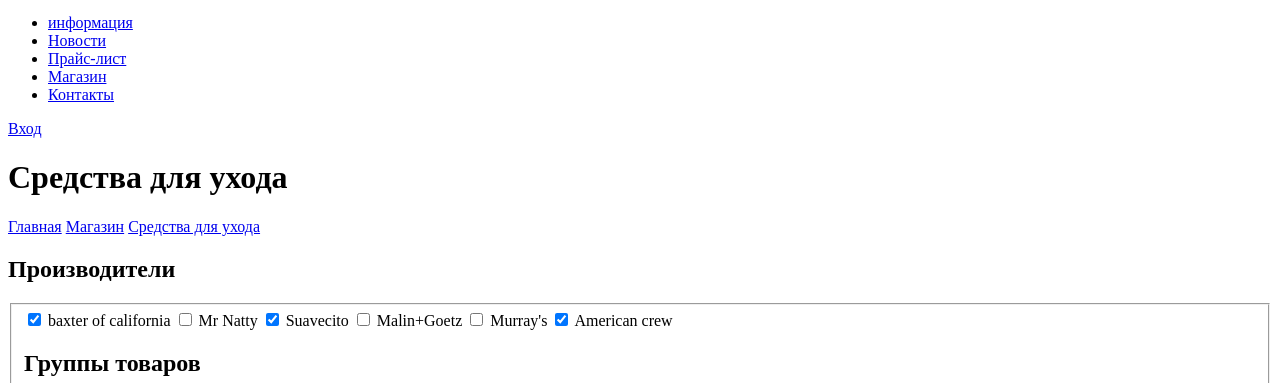
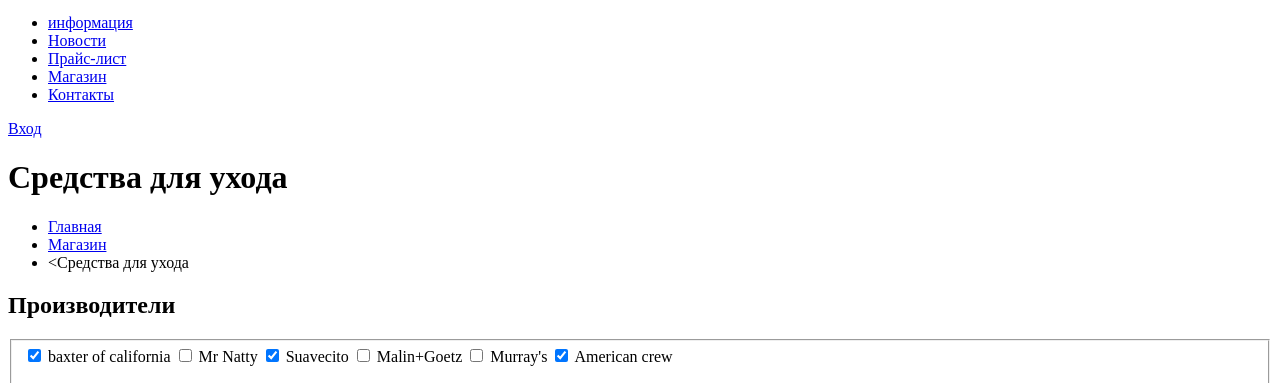
Before and after one commit to mishkamixer/353495-barbershop, a plain HTML site: page html/catalog-shop.html in a window 1280 px wide. Shown: the part 30-413 px from the top of the page. Drawn offline with Linux system fonts and the light colour scheme.

Commit message:
корректировки

```diff
--- a/html/catalog-shop.html
+++ b/html/catalog-shop.html
@@ -34,13 +34,18 @@
         <a href="#" class="login">Вход</a>
       </div>
     </header>
+
     <main class="container">
-      <div class="breadcrumbs">
+
         <h1>Средства для ухода</h1>
-        <a class="navi-links" href="#">Главная</a>
-        <a class="navi-links" href="#">Магазин</a>
-        <a class="navi-links" href="#">Средства для ухода</a>
-      </div>
+        <div class="breadcrumbs">
+          <ul>
+            <li><a class="navi-links" href="#">Главная</a></li>
+            <li><a class="navi-links" href="#">Магазин</a></li>
+            <li><Средства для ухода</li>
+          </ul>
+        </div>
+
       <aside class="shop-leftcolumn">
         <h2 class="shop-leftcolumn-title">Производители</h2>
         <fieldset>
```
Also changed, not shown: html/catalog-item.html (+1 -1 lines).
